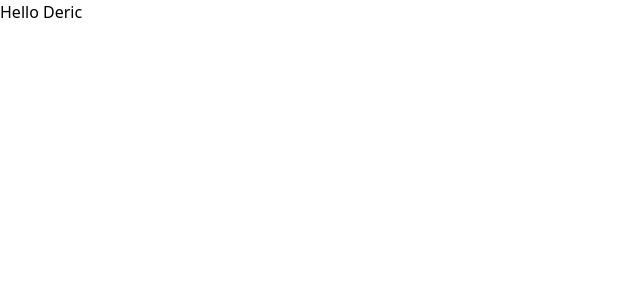
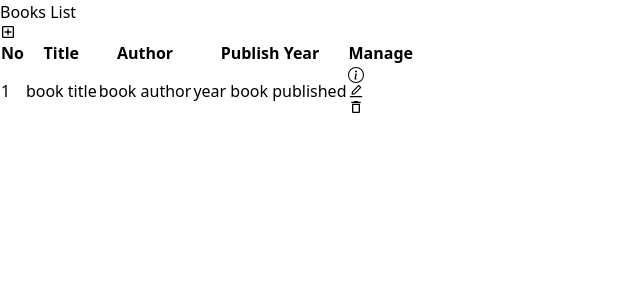
Before and after one commit to muhammadderic/book-store-web-app, a React app in the folder frontend/: page / in a window 1280 px wide. Shown: the top 300 px of the page, without its empty margins (0-640 px from the left). Built offline with nearby package versions, Linux system fonts and the light colour scheme; no server answers; the HTML template or start-up script is replaced by a standard one.

Commit message:
Create home page, Spinner component, create book table in home page

```diff
--- a/frontend/src/App.jsx
+++ b/frontend/src/App.jsx
@@ -1,8 +1,12 @@
+import { Route, Routes } from 'react-router-dom'
+
+import Home from './pages/Home'
+
 function App() {
   return (
-    <>
-      <h1>Hello Deric</h1>
-    </>
+    <Routes>
+      <Route path='/' element={<Home />} />
+    </Routes>
   )
 }
 
--- /dev/null
+++ b/frontend/src/components/Spinner.jsx
@@ -0,0 +1,7 @@
+const Spinner = () => {
+  return (
+    <div className='animate-ping w-16 h-16 m-8 rounded-full bg-sky-600'></div>
+  )
+}
+
+export default Spinner
--- /dev/null
+++ b/frontend/src/components/home/BookTable.jsx
@@ -0,0 +1,56 @@
+/* eslint-disable react/prop-types */
+import { BsInfoCircle } from "react-icons/bs";
+import { AiOutlineEdit } from 'react-icons/ai';
+import { MdOutlineDelete } from "react-icons/md";
+import { Link } from "react-router-dom";
+
+const BooksTable = () => {
+  return (
+    <table className='w-full border-separate border-spacing-2'>
+      <thead>
+        <tr>
+          <th className='border border-slate-600 rounded-md'>No</th>
+          <th className='border border-slate-600 rounded-md'>Title</th>
+          <th className='border border-slate-600 rounded-md max-md:hidden'>
+            Author
+          </th>
+          <th className='border border-slate-600 rounded-md max-md:hidden'>
+            Publish Year
+          </th>
+          <th className='border border-slate-600 rounded-md'>Manage</th>
+        </tr>
+      </thead>
+      <tbody>
+        <tr key="1" className='h-8'>
+          <td className='border border-slate-700 rounded-md text-center'>
+            1
+          </td>
+          <td className='border border-slate-700 rounded-md text-center'>
+            book title
+          </td>
+          <td className='border border-slate-700 rounded-md text-center max-md:hidden'>
+            book author
+          </td>
+          <td className='border border-slate-700 rounded-md text-center max-md:hidden'>
+            year book published
+          </td>
+          <td className='border border-slate-700 rounded-md text-center'>
+            <div className='flex justify-center gap-x-4'>
+              <Link to="/">
+                <BsInfoCircle className='text-2xl text-green-800' />
+              </Link>
+              <Link to="/">
+                <AiOutlineEdit className='text-2xl text-yellow-600' />
+              </Link>
+              <Link to="/">
+                <MdOutlineDelete className='text-2xl text-red-600' />
+              </Link>
+            </div>
+          </td>
+        </tr>
+      </tbody>
+    </table>
+  );
+};
+
+export default BooksTable;
--- a/frontend/src/main.jsx
+++ b/frontend/src/main.jsx
@@ -1,11 +1,14 @@
 import React from 'react'
 import ReactDOM from 'react-dom/client'
+import { BrowserRouter } from 'react-router-dom'
 
 import App from './App.jsx'
 import './index.css'
 
 ReactDOM.createRoot(document.getElementById('root')).render(
   <React.StrictMode>
-    <App />
+    <BrowserRouter>
+      <App />
+    </BrowserRouter>
   </React.StrictMode>,
 )
--- /dev/null
+++ b/frontend/src/pages/Home.jsx
@@ -0,0 +1,45 @@
+import { useEffect, useState } from "react";
+import { MdOutlineAddBox } from 'react-icons/md';
+import { Link } from "react-router-dom";
+
+import Spinner from "../components/Spinner";
+import BooksTable from "../components/home/BookTable";
+import { getAllBooksHandler } from "../services/bookServices";
+
+const Home = () => {
+  const [books, setBooks] = useState([]);
+  const [loading, setLoading] = useState(false);
+
+  useEffect(() => {
+    setLoading(true);
+    getAllBooksHandler()
+      .then((response) => {
+        setBooks(response.data.data);
+        setLoading(false);
+      })
+      .catch((error) => {
+        console.log(error);
+        setLoading(false);
+      });
+  }, []);
+
+  return (
+    <div className='p-4'>
+      <div className='flex justify-between items-center'>
+        <h1 className='text-3xl my-8'>Books List</h1>
+
+        <Link to='/'>
+          <MdOutlineAddBox className='text-sky-800 text-4xl' />
+        </Link>
+      </div>
+
+      {loading ? (
+        <Spinner />
+      ) : (
+        <BooksTable books={books} />
+      )}
+    </div>
+  )
+}
+
+export default Home
--- /dev/null
+++ b/frontend/src/services/bookServices.js
@@ -0,0 +1,7 @@
+import axios from "axios";
+
+const API_URL = 'http://localhost:5000/api/v1/books';
+
+export const getAllBooksHandler = () => {
+  return axios.get(API_URL);
+}
```
